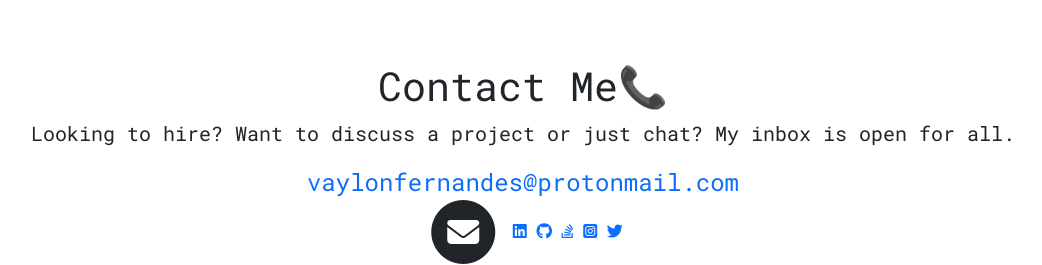
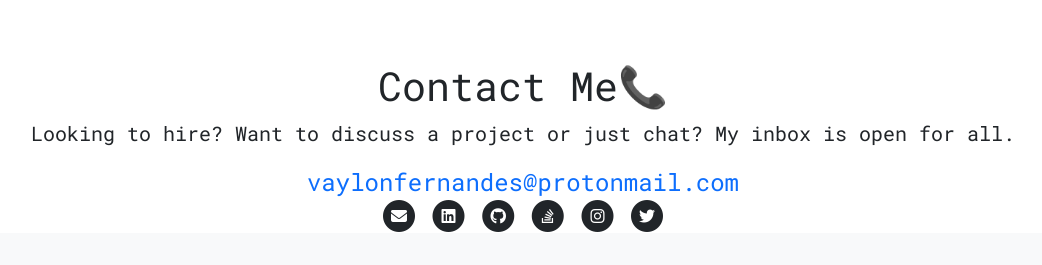
Before and after one commit to vaylon-fernandes/portfolio, a Flask app: page / in a window 1280 px wide. Shown: the part 2971-3236 px from the top of the page, without its empty margins (117-1159 px from the left). After the commit the page ends 3203 px from the top, so only its background shows below. Run offline with Flask 2, Linux system fonts and the light colour scheme; some libraries are stand-ins or nearby versions; some web fonts are replaced.

Commit message:
Update social icons in contact section

```diff
--- a/website/templates/index.html
+++ b/website/templates/index.html
@@ -254,7 +254,8 @@
         >vaylonfernandes@protonmail.com</a
       >
       <div class="socials">
-        <span class="fa-stack fa-2x">
+        <!-- mail  -->
+        <span class="fa-stack fa-1x">
           <i class="fas fa-circle fa-stack-2x"> </i>
           <a
             href="mailto:vaylonfernandes@protonmail.com"
@@ -262,20 +263,46 @@
           ></a>
         </span>
 
-        <a href="" class="fab fa-linkedin"></a>
-        <a
+        <!-- linkedin  -->
+        <span class="fa-stack fa-1x">
+          <i class="fas fa-circle fa-stack-2x"> </i>
+
+        <a href="https://www.linkedin.com/in/vaylon-fernandes/" class="fab fa-linkedin fa-stack-1x fa-inverse"></a>
+        </span>
+
+        <!-- Github -->
+        <span class="fa-stack fa-1x">
+          <i class="fas fa-circle fa-stack-2x"> </i>
+          <a
           href="https://github.com/vaylon-fernandes/"
-          class="fab fa-github"
+          class="fab fa-github fa-stack-1x fa-inverse"
         ></a>
+        </span>
+
+        <!-- stackoverflow  -->
+        <span class="fa-stack fa-1x">
+          <i class="fas fa-circle fa-stack-2x"> </i>
         <a
           href="https://stackoverflow.com/users/15018032/vaylon-fernandes"
-          class="fab fa-stack-overflow"
+          class="fab fa-stack-overflow fa-stack-1x fa-inverse"
         ></a>
+      </span>
+        <!-- instagram  -->
+        <span class="fa-stack fa-1x">
+          <i class="fas fa-circle fa-stack-2x"> </i>
         <a
           href="https://www.instagram.com/vf_09_/"
-          class="fab fa-instagram-square"
+          class="fab fa-instagram fa-stack-1x fa-inverse"
         ></a>
-        <a href="https://twitter.com/Vaylon3" class="fab fa-twitter"></a>
+        </span>
+
+        <!-- twitter  -->
+        <span class="fa-stack fa-1x">
+          <i class="fas fa-circle fa-stack-2x"> </i>
+
+        <a href="https://twitter.com/Vaylon3" class="fab fa-twitter fa-stack-1x fa-inverse"></a>
+        </span>
+      </div>
       </div>
     </div>
   </section>
```
